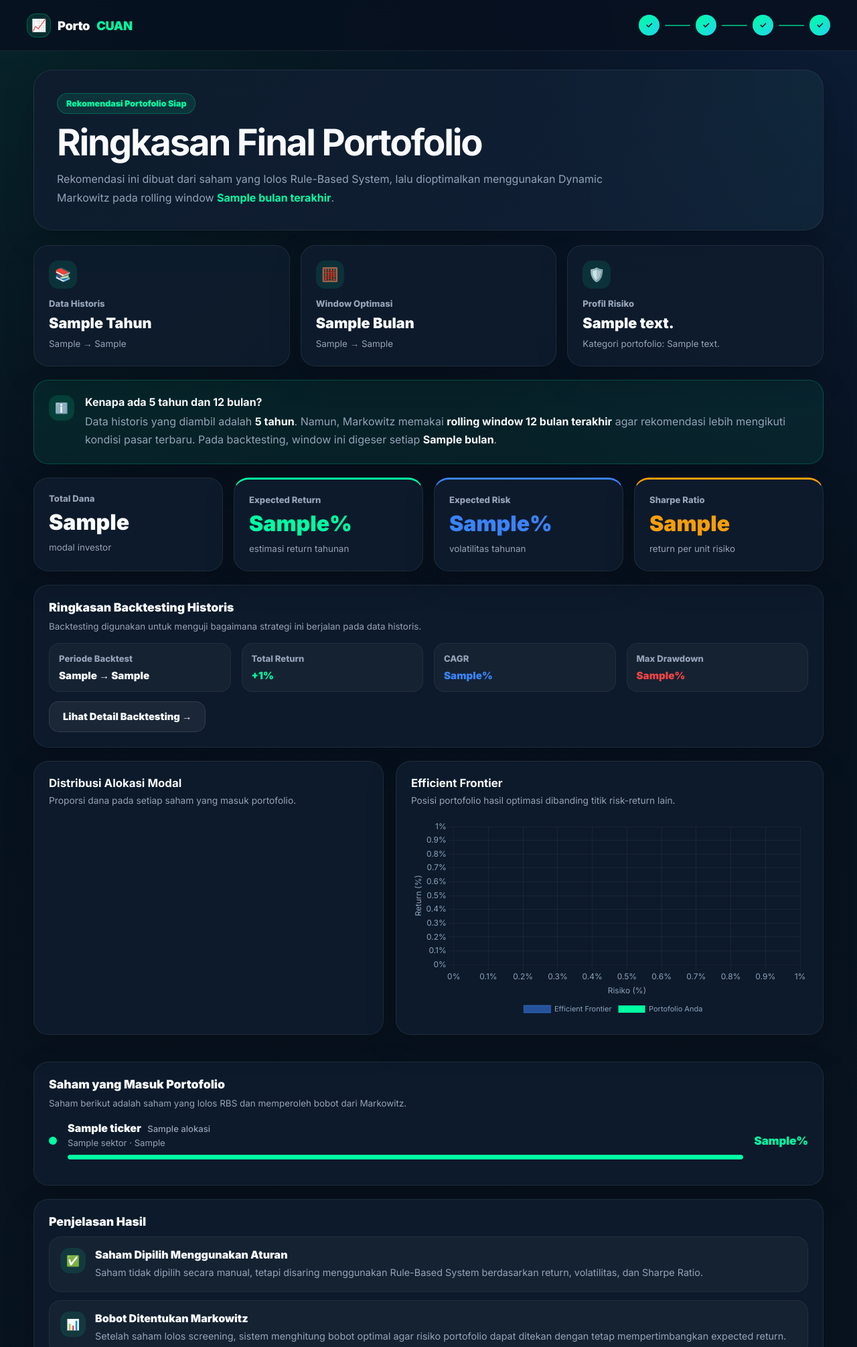
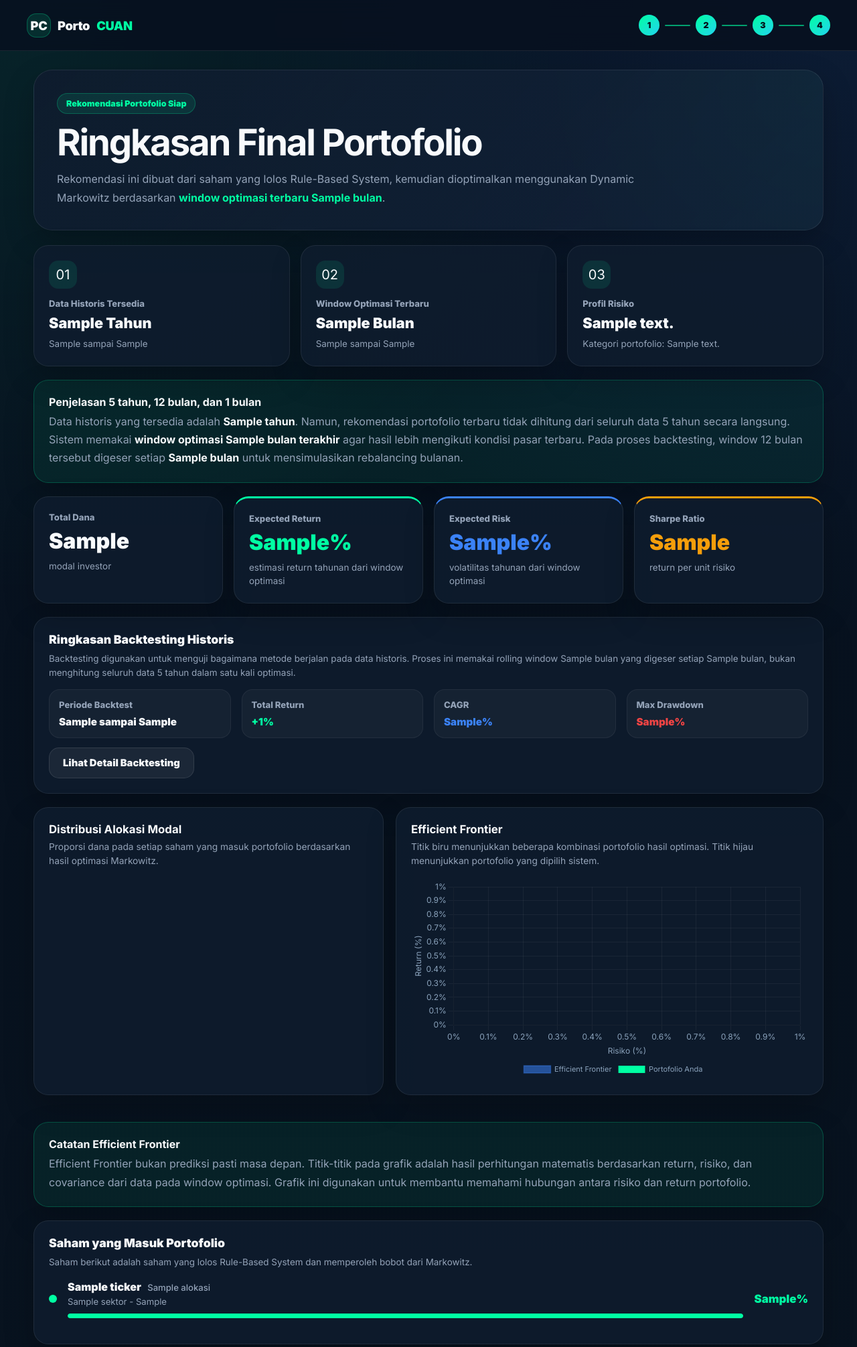
Before and after one commit to Duaarr/PortoCUAN-Rule-Based-System-Dynamic-Markowitz-Portfolio-Optimizer, a Flask app: template templates/hasil.html in a window 1280 px wide. Shown: the top 2011 px of the page at 67% size. Run offline with Flask 3, Linux system fonts and the light colour scheme; the template is opened without the code that fills it: most values are stand-ins (such as "Sample title", 1, 10 or a date in 2020); a map, chart or similar area stays blank.

Commit message:
Update text and formatting in hasil.html

```diff
--- a/templates/hasil.html
+++ b/templates/hasil.html
@@ -12,18 +12,18 @@
 
 <nav class="navbar">
   <a href="/" class="nav-brand">
-    <div class="nav-logo">📈</div>
+    <div class="nav-logo">PC</div>
     Porto<span>CUAN</span>
   </a>
 
   <div class="stepper">
-    <div class="step done">✓</div>
+    <div class="step done">1</div>
     <div class="step-line done"></div>
-    <div class="step done">✓</div>
+    <div class="step done">2</div>
     <div class="step-line done"></div>
-    <div class="step done">✓</div>
+    <div class="step done">3</div>
     <div class="step-line done"></div>
-    <div class="step done">✓</div>
+    <div class="step done">4</div>
   </div>
 </nav>
 
@@ -34,28 +34,28 @@
     <h1>Ringkasan Final Portofolio</h1>
     <p>
       Rekomendasi ini dibuat dari saham yang lolos Rule-Based System,
-      lalu dioptimalkan menggunakan Dynamic Markowitz pada rolling window
-      <strong>{{ window_bulan }} bulan terakhir</strong>.
+      kemudian dioptimalkan menggunakan Dynamic Markowitz berdasarkan
+      <strong>window optimasi terbaru {{ window_bulan }} bulan</strong>.
     </p>
   </section>
 
   <section class="info-grid three">
     <div class="info-card">
-      <div class="info-icon">📚</div>
-      <div class="info-label">Data Historis</div>
+      <div class="info-icon">01</div>
+      <div class="info-label">Data Historis Tersedia</div>
       <div class="info-value">{{ tahun_data }} Tahun</div>
-      <div class="info-sub">{{ data_mulai }} → {{ data_selesai }}</div>
+      <div class="info-sub">{{ data_mulai }} sampai {{ data_selesai }}</div>
     </div>
 
     <div class="info-card">
-      <div class="info-icon">🧮</div>
-      <div class="info-label">Window Optimasi</div>
+      <div class="info-icon">02</div>
+      <div class="info-label">Window Optimasi Terbaru</div>
       <div class="info-value">{{ window_bulan }} Bulan</div>
-      <div class="info-sub">{{ window_mulai }} → {{ window_selesai }}</div>
+      <div class="info-sub">{{ window_mulai }} sampai {{ window_selesai }}</div>
     </div>
 
     <div class="info-card">
-      <div class="info-icon">🛡️</div>
+      <div class="info-icon">03</div>
       <div class="info-label">Profil Risiko</div>
       <div class="info-value">{{ profil_risiko }}</div>
       <div class="info-sub">Kategori portofolio: {{ kategori_risiko }}</div>
@@ -63,14 +63,15 @@
   </section>
 
   <section class="notice-card">
-    <div class="notice-icon">ℹ️</div>
     <div>
-      <strong>Kenapa ada 5 tahun dan 12 bulan?</strong>
+      <strong>Penjelasan 5 tahun, 12 bulan, dan 1 bulan</strong>
       <p>
-        Data historis yang diambil adalah <strong>5 tahun</strong>.
-        Namun, Markowitz memakai <strong>rolling window 12 bulan terakhir</strong>
-        agar rekomendasi lebih mengikuti kondisi pasar terbaru.
-        Pada backtesting, window ini digeser setiap <strong>{{ step_bulan }} bulan</strong>.
+        Data historis yang tersedia adalah <strong>{{ tahun_data }} tahun</strong>.
+        Namun, rekomendasi portofolio terbaru tidak dihitung dari seluruh data 5 tahun
+        secara langsung. Sistem memakai <strong>window optimasi {{ window_bulan }} bulan terakhir</strong>
+        agar hasil lebih mengikuti kondisi pasar terbaru. Pada proses backtesting,
+        window 12 bulan tersebut digeser setiap <strong>{{ step_bulan }} bulan</strong>
+        untuk mensimulasikan rebalancing bulanan.
       </p>
     </div>
   </section>
@@ -85,13 +86,13 @@
     <div class="metric-card green">
       <div class="metric-label">Expected Return</div>
       <div class="metric-value green">{{ expected_return }}%</div>
-      <div class="metric-sub">estimasi return tahunan</div>
+      <div class="metric-sub">estimasi return tahunan dari window optimasi</div>
     </div>
 
     <div class="metric-card blue">
       <div class="metric-label">Expected Risk</div>
       <div class="metric-value blue">{{ expected_risk }}%</div>
-      <div class="metric-sub">volatilitas tahunan</div>
+      <div class="metric-sub">volatilitas tahunan dari window optimasi</div>
     </div>
 
     <div class="metric-card gold">
@@ -105,13 +106,15 @@
   <section class="summary-card">
     <div class="section-title">Ringkasan Backtesting Historis</div>
     <p class="section-sub">
-      Backtesting digunakan untuk menguji bagaimana strategi ini berjalan pada data historis.
+      Backtesting digunakan untuk menguji bagaimana metode berjalan pada data historis.
+      Proses ini memakai rolling window {{ window_bulan }} bulan yang digeser setiap
+      {{ step_bulan }} bulan, bukan menghitung seluruh data 5 tahun dalam satu kali optimasi.
     </p>
 
     <div class="info-grid four compact">
       <div class="mini-stat">
         <div class="mini-label">Periode Backtest</div>
-        <div class="mini-value">{{ backtest.backtest_mulai }} → {{ backtest.backtest_selesai }}</div>
+        <div class="mini-value">{{ backtest.backtest_mulai }} sampai {{ backtest.backtest_selesai }}</div>
       </div>
 
       <div class="mini-stat">
@@ -132,7 +135,7 @@
       </div>
     </div>
 
-    <a href="/backtest" class="btn btn-secondary mt-3">Lihat Detail Backtesting →</a>
+    <a href="/backtest" class="btn btn-secondary mt-3">Lihat Detail Backtesting</a>
   </section>
   {% endif %}
 
@@ -141,7 +144,9 @@
       <div class="chart-head">
         <div>
           <h3>Distribusi Alokasi Modal</h3>
-          <p>Proporsi dana pada setiap saham yang masuk portofolio.</p>
+          <p>
+            Proporsi dana pada setiap saham yang masuk portofolio berdasarkan hasil optimasi Markowitz.
+          </p>
         </div>
       </div>
 
@@ -154,7 +159,10 @@
       <div class="chart-head">
         <div>
           <h3>Efficient Frontier</h3>
-          <p>Posisi portofolio hasil optimasi dibanding titik risk-return lain.</p>
+          <p>
+            Titik biru menunjukkan beberapa kombinasi portofolio hasil optimasi.
+            Titik hijau menunjukkan portofolio yang dipilih sistem.
+          </p>
         </div>
       </div>
 
@@ -164,10 +172,22 @@
     </div>
   </section>
 
+  <section class="notice-card plain-notice-card">
+  <div>
+    <strong>Catatan Efficient Frontier</strong>
+    <p>
+      Efficient Frontier bukan prediksi pasti masa depan. Titik-titik pada grafik
+      adalah hasil perhitungan matematis berdasarkan return, risiko, dan covariance
+      dari data pada window optimasi. Grafik ini digunakan untuk membantu memahami
+      hubungan antara risiko dan return portofolio.
+    </p>
+  </div>
+</section>
+
   <section class="allocation-card">
     <div class="section-title">Saham yang Masuk Portofolio</div>
     <p class="section-sub">
-      Saham berikut adalah saham yang lolos RBS dan memperoleh bobot dari Markowitz.
+      Saham berikut adalah saham yang lolos Rule-Based System dan memperoleh bobot dari Markowitz.
     </p>
 
     {% set colors = ['#00ffa3','#3b82f6','#f59e0b','#8b5cf6','#ec4899','#06b6d4','#ef4444','#84cc16','#f97316','#a78bfa'] %}
@@ -184,7 +204,7 @@
           </div>
 
           <div class="alloc-sub">
-            {{ a.sektor }} · {{ a.rupiah_fmt }}
+            {{ a.sektor }} - {{ a.rupiah_fmt }}
           </div>
 
           <div class="alloc-bar-bg">
@@ -207,46 +227,61 @@
     <div class="section-title">Penjelasan Hasil</div>
 
     <div class="insight-card">
-      <div class="insight-icon">✅</div>
+      <div class="insight-icon">01</div>
       <div>
-        <div class="insight-title">Saham Dipilih Menggunakan Aturan</div>
+        <div class="insight-title">Saham Dipilih Menggunakan Rule-Based System</div>
         <div class="insight-body">
-          Saham tidak dipilih secara manual, tetapi disaring menggunakan Rule-Based System
-          berdasarkan return, volatilitas, dan Sharpe Ratio.
+          Saham tidak dipilih secara manual. Sistem menyaring saham berdasarkan
+          return tahunan, volatilitas tahunan, dan Sharpe Ratio sesuai profil risiko investor.
         </div>
       </div>
     </div>
 
     <div class="insight-card">
-      <div class="insight-icon">📊</div>
+      <div class="insight-icon">02</div>
       <div>
-        <div class="insight-title">Bobot Ditentukan Markowitz</div>
+        <div class="insight-title">Bobot Ditentukan oleh Markowitz</div>
         <div class="insight-body">
-          Setelah saham lolos screening, sistem menghitung bobot optimal agar risiko portofolio
-          dapat ditekan dengan tetap mempertimbangkan expected return.
+          Setelah saham lolos screening, sistem menghitung bobot portofolio
+          menggunakan model Markowitz. Tujuannya adalah membentuk kombinasi saham
+          yang lebih efisien dari sisi risiko dan return.
         </div>
       </div>
     </div>
 
     <div class="insight-card">
-      <div class="insight-icon">🔁</div>
+      <div class="insight-icon">03</div>
       <div>
-        <div class="insight-title">Model Bersifat Dinamis</div>
+        <div class="insight-title">Rebalancing Bulanan</div>
         <div class="insight-body">
-          Model disebut dinamis karena menggunakan rolling window.
-          Artinya perhitungan dapat diperbarui mengikuti data pasar terbaru.
+          Pada proses backtesting, sistem menggunakan rolling window
+          <strong>{{ window_bulan }} bulan</strong> dan menggesernya setiap
+          <strong>{{ step_bulan }} bulan</strong>. Artinya, bobot portofolio
+          dievaluasi ulang secara bulanan, bukan setiap hari.
+        </div>
+      </div>
+    </div>
+
+    <div class="insight-card">
+      <div class="insight-icon">04</div>
+      <div>
+        <div class="insight-title">Bukan Jaminan Keuntungan</div>
+        <div class="insight-body">
+          Expected return, expected risk, Sharpe Ratio, dan hasil backtesting adalah
+          hasil perhitungan berdasarkan data historis. Angka tersebut bukan jaminan
+          keuntungan di masa depan.
         </div>
       </div>
     </div>
   </section>
 
   <div class="btn-row mt-4">
-    <a href="/backtest" class="btn btn-secondary">📊 Lihat Backtest</a>
-    <a href="/reset" class="btn btn-primary">🔄 Mulai Ulang</a>
+    <a href="/backtest" class="btn btn-secondary">Lihat Backtest</a>
+    <a href="/reset" class="btn btn-primary">Mulai Ulang</a>
   </div>
 
   <p class="footer-note">
-    PortoCUAN · Rule-Based System · Dynamic Markowitz · Backtesting Historis
+    PortoCUAN - Rule-Based System - Dynamic Markowitz - Backtesting Historis
   </p>
 
 </main>
@@ -263,7 +298,7 @@ const pieCtx = document.getElementById('pieChart').getContext('2d');
 new Chart(pieCtx, {
   type: 'doughnut',
   data: {
-    labels: alokasi.map(a => `${a.ticker} · ${a.bobot_pct}%`),
+    labels: alokasi.map(a => `${a.ticker} - ${a.bobot_pct}%`),
     datasets: [{
       data: alokasi.map(a => a.bobot_pct),
       backgroundColor: colors.slice(0, alokasi.length),
@@ -338,7 +373,7 @@ new Chart(frCtx, {
         borderColor: 'rgba(255,255,255,.12)',
         borderWidth: 1,
         callbacks: {
-          label: ctx => `Return ${ctx.parsed.y.toFixed(2)}% · Risiko ${ctx.parsed.x.toFixed(2)}%`
+          label: ctx => `Return ${ctx.parsed.y.toFixed(2)}% - Risiko ${ctx.parsed.x.toFixed(2)}%`
         }
       }
     },
```
